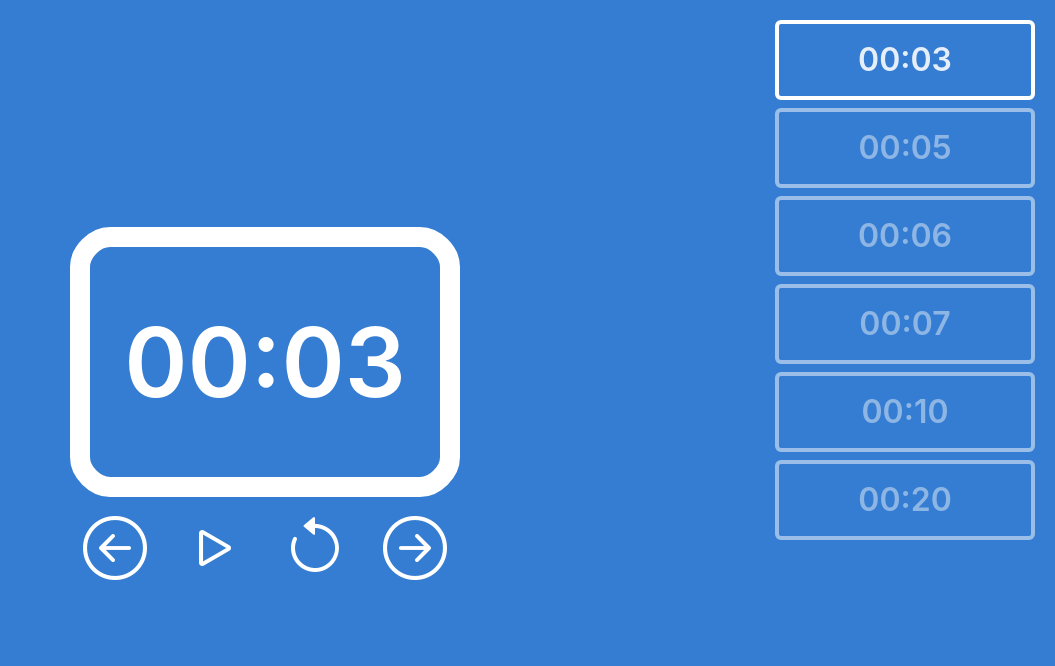
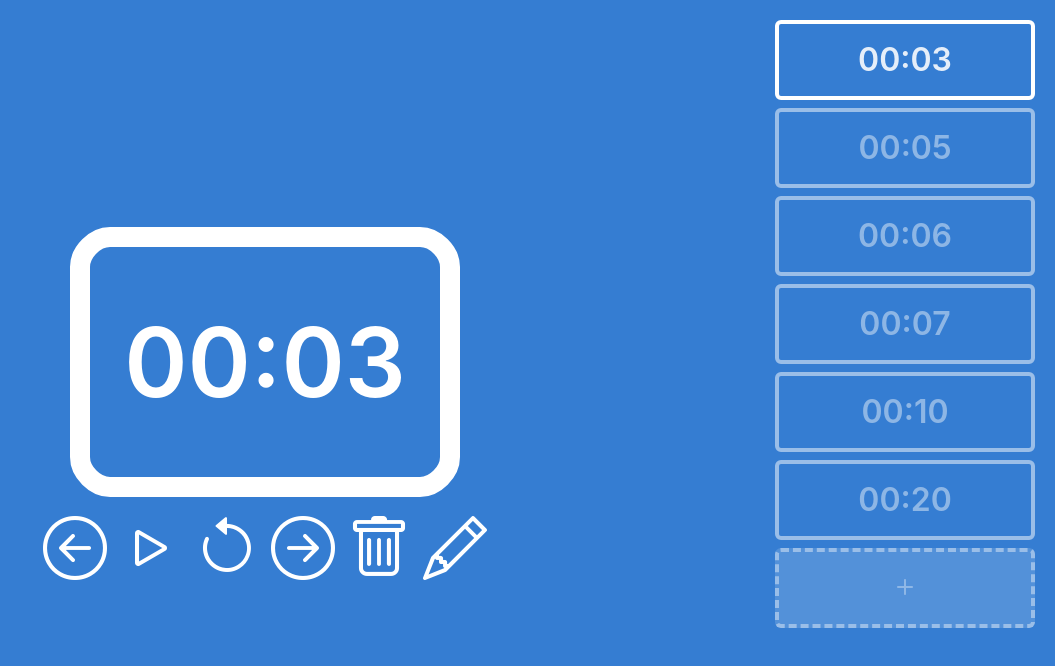
Before and after one commit to riddlew/pomotimer_v1, a React (Vite) app: page / in a window 1280 px wide. Shown: the top 666 px of the page, without its empty margins (225-1280 px from the left). Built offline with nearby package versions, Linux system fonts and the light colour scheme.

Commit message:
Add new, edit, and delete timer functionality

```diff
--- a/src/components/MainTimer/MainTimer.tsx
+++ b/src/components/MainTimer/MainTimer.tsx
@@ -2,7 +2,9 @@ import { useEffect, useState } from "react";
 import Time from "./Time";
 import { useAppDispatch, useAppSelector } from "../../hooks/redux";
 import {
+	deleteCurrentTimer,
 	resetTime,
+	selectEditing,
 	selectIsRunning,
 	selectStartTime,
 	selectTime,
@@ -10,6 +12,7 @@ import {
 	setTime,
 	switchToNextTimer,
 	switchToPreviousTimer,
+	toggleEdit,
 } from "../../slices/timerSlice";
 import {
 	TimerClockContainer,
@@ -24,9 +27,13 @@ export default function MainTimer() {
 	const time = useAppSelector(selectTime);
 	const startTime = useAppSelector(selectStartTime);
 	const isRunning = useAppSelector(selectIsRunning);
+	const editing = useAppSelector(selectEditing);
 	const [progress, setProgress] = useState(100);
 
 	const handlePause = () => {
+		if (editing) {
+			dispatch(toggleEdit());
+		}
 		dispatch(setIsRunning(!isRunning));
 	};
 
@@ -40,6 +47,15 @@ export default function MainTimer() {
 
 	const handlePrevious = () => {
 		dispatch(switchToPreviousTimer());
+	};
+
+	const handleDelete = () => {
+		dispatch(deleteCurrentTimer());
+	};
+
+	const handleEdit = () => {
+		dispatch(setIsRunning(false));
+		dispatch(toggleEdit());
 	};
 
 	useEffect(() => {
@@ -57,7 +73,7 @@ export default function MainTimer() {
 	}, [time, isRunning, dispatch]);
 
 	useEffect(() => {
-		setProgress((time / startTime) * 100);
+		setProgress(startTime === 0 ? 0 : (time / startTime) * 100);
 	}, [time, startTime]);
 
 	return (
@@ -90,6 +106,8 @@ export default function MainTimer() {
 						clickHandler={handleForward}
 						icon="bi-arrow-right-circle"
 					/>
+					<TimerButton clickHandler={handleDelete} icon="bi-trash" />
+					<TimerButton clickHandler={handleEdit} icon="bi-pencil" />
 				</div>
 			</TimerContainer>
 		</TimerParent>
--- a/src/components/MainTimer/Time.styled.ts
+++ b/src/components/MainTimer/Time.styled.ts
@@ -15,4 +15,18 @@ const Text = styled.span`
 	}
 `;
 
-export { Text };
+const Input = styled.input`
+	font-size: min(20vw, 25vh);
+	font-weight: 600;
+	text-align: center;
+	grid-area: 1 / 1;
+	margin: 0 auto;
+	width: min(65vw, 65vh);
+
+	@media screen and (min-width: ${breakpoints.xs}) and (min-height: 400px) {
+		font-size: 96px;
+		width: 300px;
+	}
+`;
+
+export { Text, Input };
--- a/src/components/MainTimer/Time.tsx
+++ b/src/components/MainTimer/Time.tsx
@@ -1,10 +1,43 @@
 import formatTime from "../../common/helpers/formatTime";
-import { Text } from "./Time.styled";
+import { useAppDispatch, useAppSelector } from "../../hooks/redux";
+import { resetTime, selectEditing, toggleEdit } from "../../slices/timerSlice";
+import { Text, Input } from "./Time.styled";
 
 export interface TimeProps {
 	time: number;
 }
 
 export default function Time({ time }: TimeProps) {
-	return <Text>{formatTime(time)}</Text>;
+	const dispatch = useAppDispatch();
+	const editing = useAppSelector(selectEditing);
+
+	const handleChange = (event: React.ChangeEvent<HTMLInputElement>) => {
+		const newValue = Number(event.target.value);
+		if (!Number.isNaN(newValue)) {
+			const rounded = Math.floor(newValue);
+			dispatch(resetTime(rounded));
+		}
+	};
+
+	const handleKeyDown = (event: React.KeyboardEvent<HTMLInputElement>) => {
+		if (event.key === "Enter" || event.key === "Tab") {
+			dispatch(toggleEdit());
+		}
+	};
+
+	return (
+		// eslint-disable-next-line react/jsx-no-useless-fragment
+		<>
+			{editing ? (
+				<Input
+					type="text"
+					value={time}
+					onChange={handleChange}
+					onKeyDown={handleKeyDown}
+				/>
+			) : (
+				<Text>{formatTime(time)}</Text>
+			)}
+		</>
+	);
 }
--- /dev/null
+++ b/src/components/TimerSidebar/AddTimer.styled.ts
@@ -0,0 +1,7 @@
+import styled from "styled-components";
+import { TimerLi } from "./SidebarTimer.styled";
+
+export const AddTimerButton = styled(TimerLi)`
+	border-style: dashed;
+	background-color: rgba(255, 255, 255, 0.3);
+`;
--- /dev/null
+++ b/src/components/TimerSidebar/AddTimer.tsx
@@ -0,0 +1,20 @@
+import { useAppDispatch } from "../../hooks/redux";
+import { addTimer } from "../../slices/timerSlice";
+import { AddTimerButton } from "./AddTimer.styled";
+import { TimerText } from "./SidebarTimer.styled";
+
+export default function AddTimer() {
+	const dispatch = useAppDispatch();
+
+	const handleAddTimer = () => {
+		dispatch(addTimer(10));
+	};
+
+	return (
+		<AddTimerButton onClick={handleAddTimer}>
+			<TimerText>
+				<i className="bi-plus" />
+			</TimerText>
+		</AddTimerButton>
+	);
+}
--- a/src/components/TimerSidebar/SidebarTimer.styled.ts
+++ b/src/components/TimerSidebar/SidebarTimer.styled.ts
@@ -2,7 +2,7 @@ import styled from "styled-components";
 import { breakpoints } from "../../common/breakpoints";
 
 interface TimerLiProps {
-	selected: boolean;
+	selected?: boolean;
 }
 
 export const TimerLi = styled.li<TimerLiProps>`
--- a/src/components/TimerSidebar/TimerSidebar.tsx
+++ b/src/components/TimerSidebar/TimerSidebar.tsx
@@ -2,6 +2,7 @@ import * as SC from "./TimerSidebar.styled";
 import { useAppSelector } from "../../hooks/redux";
 import { selectRunningIdx, selectTimerQueue } from "../../slices/timerSlice";
 import SidebarTimer from "./SidebarTimer";
+import AddTimer from "./AddTimer";
 
 export default function TimerSidebar() {
 	const timers = useAppSelector(selectTimerQueue);
@@ -18,6 +19,7 @@ export default function TimerSidebar() {
 						timerIndex={i}
 					/>
 				))}
+				<AddTimer />
 			</SC.TimerList>
 		</SC.TimerSidebar>
 	);
--- a/src/slices/timerSlice.ts
+++ b/src/slices/timerSlice.ts
@@ -10,6 +10,7 @@ interface TimerState {
 	currentTimerIdx: number;
 	isRunning: boolean;
 	timerQueue: Timer[];
+	editing: boolean;
 }
 
 const initialState: TimerState = {
@@ -41,6 +42,7 @@ const initialState: TimerState = {
 			startTime: 20,
 		},
 	],
+	editing: false,
 };
 
 export const timerSlice = createSlice({
@@ -86,6 +88,25 @@ export const timerSlice = createSlice({
 					state.timerQueue[state.currentTimerIdx].startTime;
 			}
 		},
+		addTimer: (state, action: PayloadAction<number>) => {
+			state.timerQueue.push({
+				time: action.payload,
+				startTime: action.payload,
+			});
+		},
+		deleteCurrentTimer: (state) => {
+			if (state.timerQueue.length === 1) return;
+
+			state.isRunning = false;
+			state.timerQueue.splice(state.currentTimerIdx, 1);
+
+			if (state.currentTimerIdx > state.timerQueue.length - 1) {
+				state.currentTimerIdx--;
+			}
+		},
+		toggleEdit: (state) => {
+			state.editing = !state.editing;
+		},
 	},
 });
 
@@ -96,6 +117,9 @@ export const {
 	setCurrent,
 	switchToNextTimer,
 	switchToPreviousTimer,
+	addTimer,
+	deleteCurrentTimer,
+	toggleEdit,
 } = timerSlice.actions;
 
 export const selectTime = (state: RootState) =>
@@ -106,5 +130,6 @@ export const selectIsRunning = (state: RootState) => state.timer.isRunning;
 export const selectTimerQueue = (state: RootState) => state.timer.timerQueue;
 export const selectRunningIdx = (state: RootState) =>
 	state.timer.currentTimerIdx;
+export const selectEditing = (state: RootState) => state.timer.editing;
 
 export default timerSlice.reducer;
```
